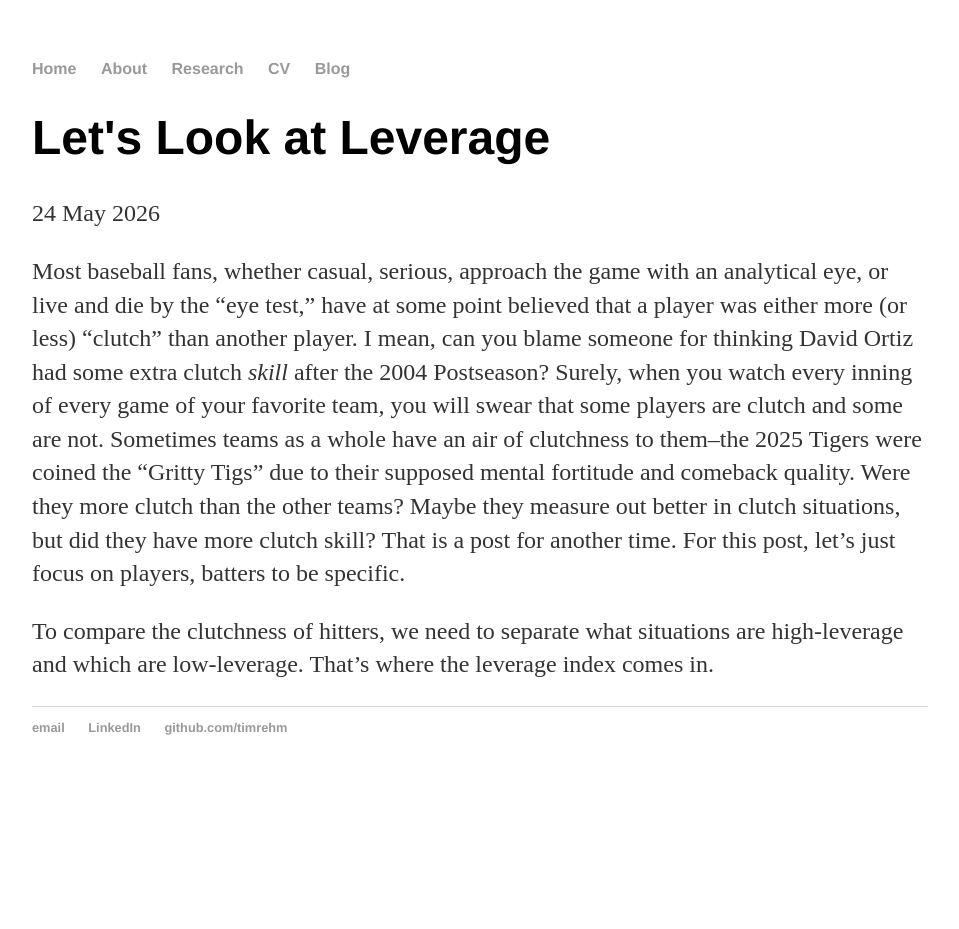
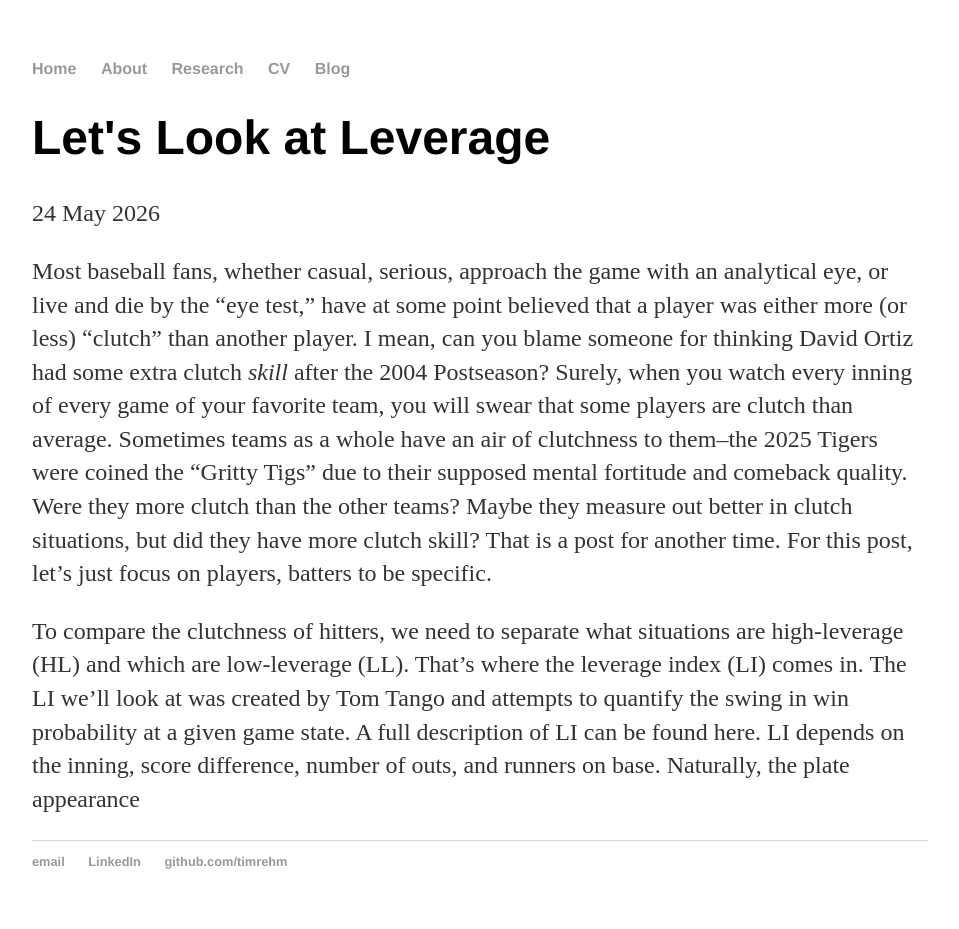
Before and after one commit to timrehm/timrehm.github.io, a Jekyll site: the page built from _posts/2026-5-24-leverage.md, in a window 1280 px wide. Shown: the whole page, without its empty margins (160-1119 px from the left). Built offline with Jekyll 4.4.1, drawn with Linux system fonts in a browser that asks for light colours; before the commit the page ends 900 px from its top, so only the background shows below that.

Commit message:
Update 2026-5-24-leverage.md

```diff
--- a/_posts/2026-5-24-leverage.md
+++ b/_posts/2026-5-24-leverage.md
@@ -5,6 +5,6 @@ date: 2026-05-24
 ---
 
 Most baseball fans, whether casual, serious, approach the game with an analytical eye, or live and die by the "eye test," have at some point believed that a player was either more (or less) "clutch" than another player. I mean, can you blame someone for thinking David Ortiz had some extra clutch *skill* after the 2004 Postseason? Surely, when you watch every inning of every game of your favorite team, you will swear that some
-players are clutch and some are not. Sometimes teams as a whole have an air of clutchness to them--the 2025 Tigers were coined the "Gritty Tigs" due to their supposed mental fortitude and comeback quality. Were they more clutch than the other teams? Maybe they measure out better in clutch situations, but did they have more clutch skill? That is a post for another time. For this post, let's just focus on players, batters to be specific.
+players are clutch than average. Sometimes teams as a whole have an air of clutchness to them--the 2025 Tigers were coined the "Gritty Tigs" due to their supposed mental fortitude and comeback quality. Were they more clutch than the other teams? Maybe they measure out better in clutch situations, but did they have more clutch skill? That is a post for another time. For this post, let's just focus on players, batters to be specific.
 
-To compare the clutchness of hitters, we need to separate what situations are high-leverage and which are low-leverage. That's where the leverage index comes in.
+To compare the clutchness of hitters, we need to separate what situations are high-leverage (HL) and which are low-leverage (LL). That's where the leverage index (LI) comes in. The LI we'll look at was created by Tom Tango and attempts to quantify the swing in win probability at a given game state. A full description of LI can be found here. LI depends on the inning, score difference, number of outs, and runners on base. Naturally, the plate appearance
```
